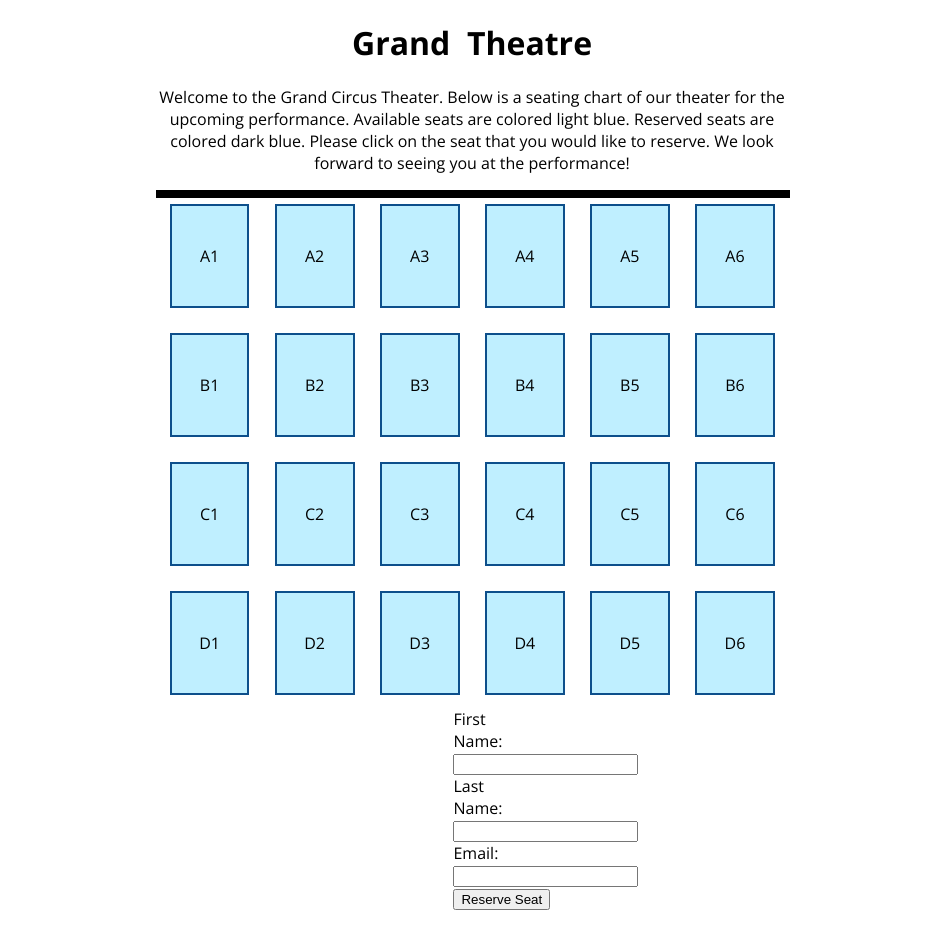
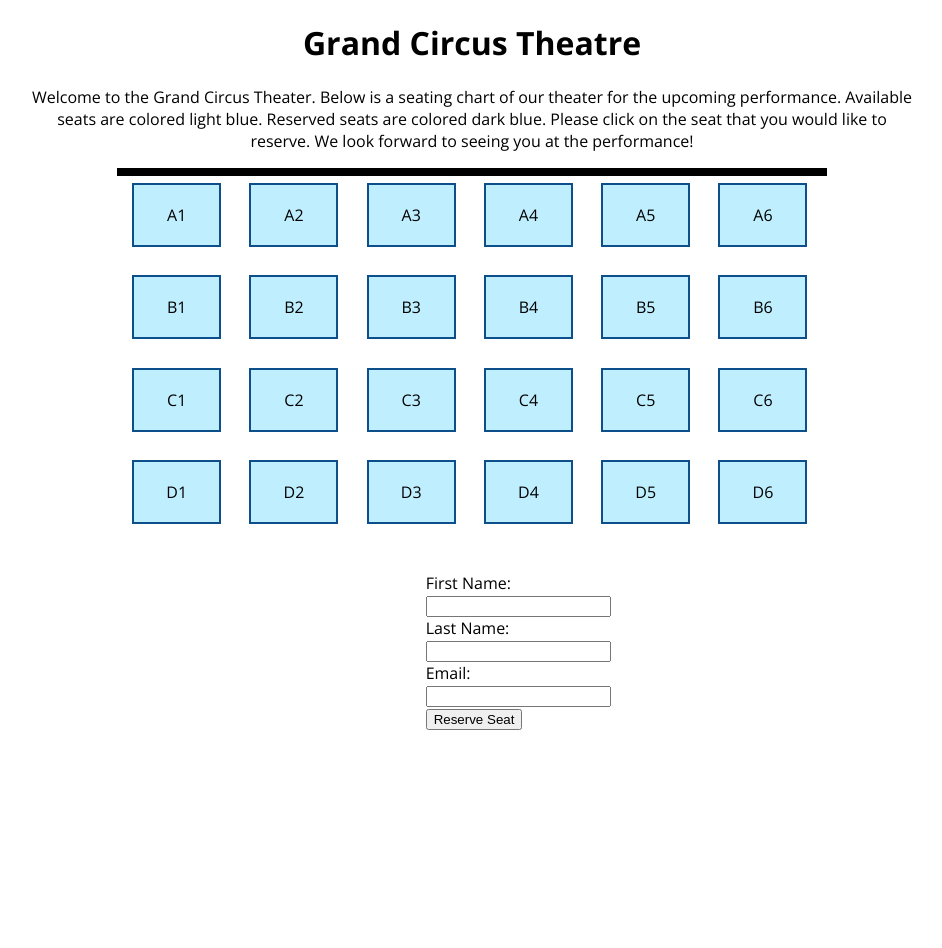
Before and after one commit to plua/project_seating-app, a plain HTML site: page index.html in a window 1280 px wide. Shown: the whole page, without its empty margins (168-1110 px from the left). Drawn offline with nearby package versions, Linux system fonts and the light colour scheme.

Commit message:
checking

```diff
--- a/css/styles.css
+++ b/css/styles.css
@@ -9,10 +9,10 @@ h1, p {
 }
 #wrapper {
 	margin: 0 auto;
-	width: 50%;
+	width: 70%;
 }
 #row-1, #row-2, #row-3, #row-4 {
-	width: 100%;
+	width: 80%;
 	margin: 0 auto;
 	background-color: #F0F8FF;
 	border-radius: 0 auto;
@@ -20,12 +20,12 @@ h1, p {
 }
 #seat-1, #seat-2, #seat-3, #seat-4, #seat-5, #seat-6 {
 	width: 12%;
-	height: 100px;
+	height: 60px;
 	border: solid 2px red;
 	border-color: #0D4F8B;
 	margin: 2%;
 	float: left;
-	line-height: 100px;
+	line-height: 60px;
 	text-align: center;
 	background-color:#BFEFFF;
 
--- a/index.html
+++ b/index.html
@@ -5,7 +5,7 @@
 	<link rel="stylesheet" type="text/css" href="css/styles.css">
 </head>
 <body>
-	<h1>Grand <img src=""> Theatre</h1>
+	<h1>Grand Circus Theatre</h1>
 	<div id="wrapper">
 		<p> Welcome to the Grand Circus Theater. Below is a seating chart of our theater for the upcoming performance. Available seats are colored light blue. Reserved seats are colored dark blue. Please click on the seat that you would like to reserve. We look forward to seeing you at the performance!</p>
 		<div id="row-1">
```
